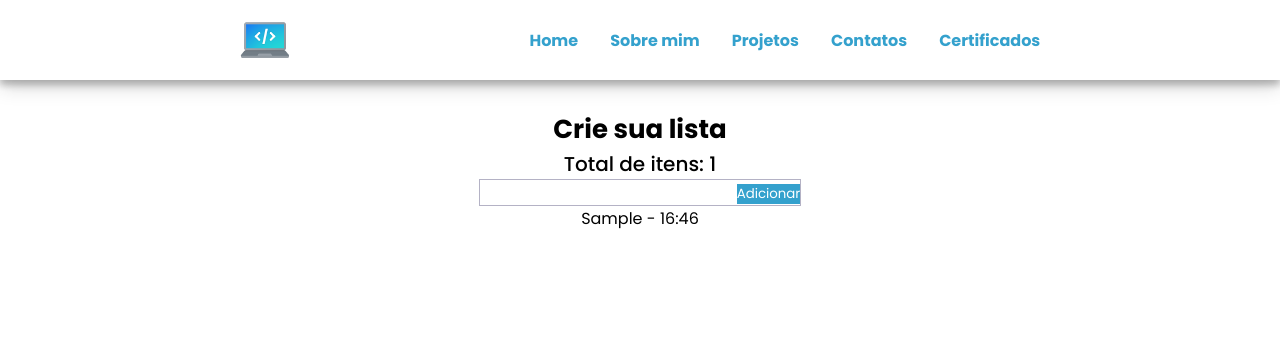
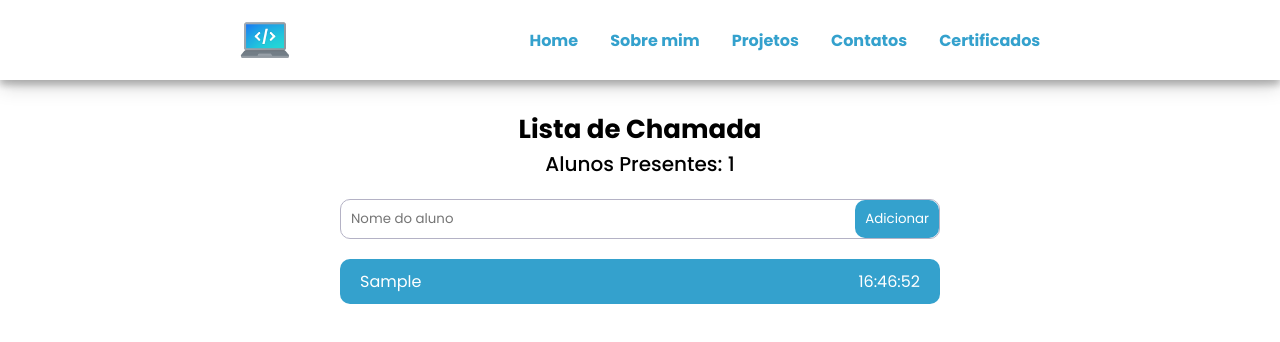
Before and after one commit to GabrielBorges2000/portfolio, a Next.js app: page /list in a window 1280 px wide. Both pictures are taken after typing "Sample" into the empty fields and a click on the button "Adicionar". Shown: the top 342 px of the page. Built offline with nearby package versions, Linux system fonts and the light colour scheme.

Commit message:
Atulização do projeto lista

```diff
--- a/src/pages/list.tsx
+++ b/src/pages/list.tsx
@@ -8,7 +8,7 @@ interface ListItem {
     time: string;
 }
 
-export default function List () {
+export default function List() {
     const [list, setList] = useState<ListItem[]>([]);
     const [item, setItem] = useState("");
     const [count, setCount] = useState(0);
@@ -19,6 +19,7 @@ export default function List () {
             time: new Date().toLocaleTimeString("pt-br", {
                 hour: "2-digit",
                 minute: "2-digit",
+                second: '2-digit'
             }),
         };
         setList([...list, newItem]);
@@ -38,13 +39,16 @@ export default function List () {
                 fontSize="slg"
                 fontWeight={700}
                 // color={theme.blue_100}
-                title="Crie sua lista"
+                title="Lista de Chamada"
             />
-            <Text title={`Total de itens: ${count}`} fontSize="lg" />
+            <Text title={`Alunos Presentes: ${count}`} fontSize="lg" />
 
             <InputContainer>
                 <Input
+
                     type="text"
+                    maxLength={50}
+                    placeholder='Nome do aluno'
                     value={item}
                     onChange={(event) => setItem(event.target.value)}
                 />
@@ -54,7 +58,7 @@ export default function List () {
             {list.map((listItem, count) => {
                 return (
                     <Item key={count + 1}>
-                        {listItem.item} - {listItem.time}
+                        <p>{listItem.item}</p>  <p>{listItem.time}</p>
                     </Item>
                 );
             })}
--- a/src/styles/styles/list.ts
+++ b/src/styles/styles/list.ts
@@ -13,13 +13,27 @@ export const Container = styled.main`
 `;
 
 export const InputContainer = styled.div`
-    border: 1px solid ${({theme}) => theme.gray_100};
+    width: 90%;
+    max-width: 600px;
+    height: 40px;
+
+    display: flex;
+    justify-content: end;
+
+    border: 1px solid ${({ theme }) => theme.gray_100};
+    border-radius: 10px;
+    margin-top: 20px;
+    margin-bottom: 20px;
 `;
 
 
 export const Input = styled.input`
+    width: 90%;
+
     background-color: transparent;
     border: none;
+
+    padding: 0 10px;
 
 `;
 
@@ -27,8 +41,23 @@ export const Button = styled.button`
     height: 100%;
     background-color: ${({theme}) => theme.blue_100};
     color: ${({theme}) => theme.white};
+    border-radius: 10px;
+    padding: 0 10px;
 `;
 
 export const Item = styled.div`
+    width: 90%;
+    max-width: 600px;
 
+    background-color: ${({theme}) => theme.blue_100};
+    color: ${({theme}) => theme.white};
+
+    display: flex;
+    justify-content: space-between;
+    align-items: center;
+
+    margin-bottom: 10px;
+    padding: 10px 20px;
+
+    border-radius: 10px;
 `;
```
